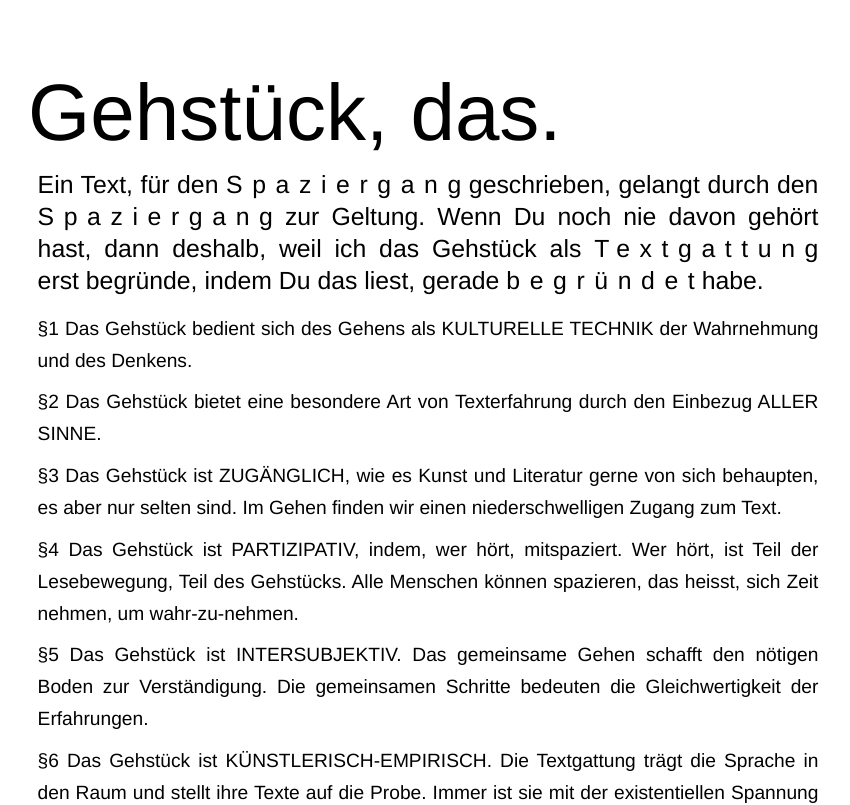
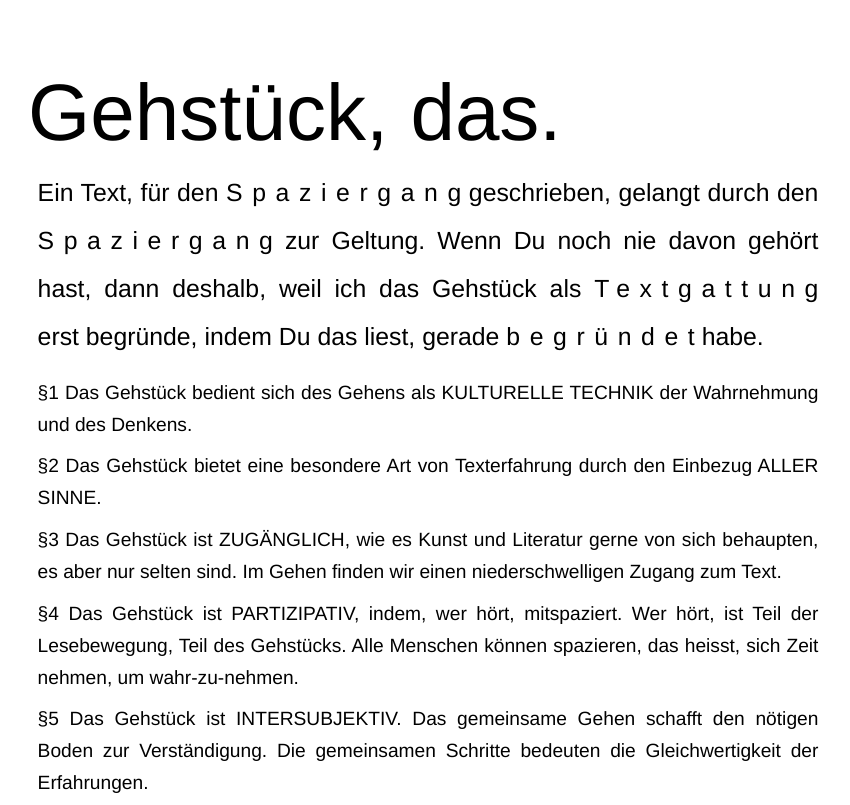
Before and after one commit to dan-wenger/gehstueck-website, a SvelteKit app: page / in a window 1280 px wide. Shown: the top 805 px of the page, without its empty margins (212-1062 px from the left). Built offline with nearby package versions, Linux system fonts and the light colour scheme.

Commit message:
Update +page.svelte

```diff
--- a/src/routes/+page.svelte
+++ b/src/routes/+page.svelte
@@ -229,8 +229,9 @@
 
   .subline {
     font-size: 1.55rem;
-    line-height: 2rem;
+    line-height: 3rem;
   }
+
   .wider {
     letter-spacing: 0.6rem;
     margin-right: -0.6rem;
```
